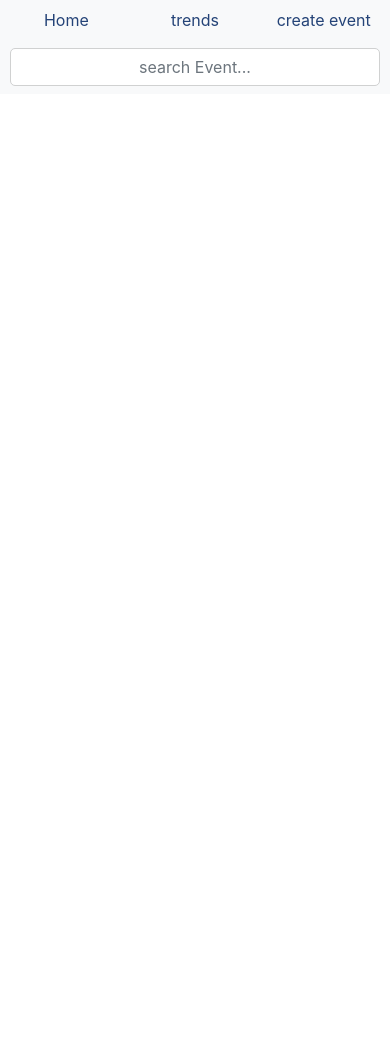
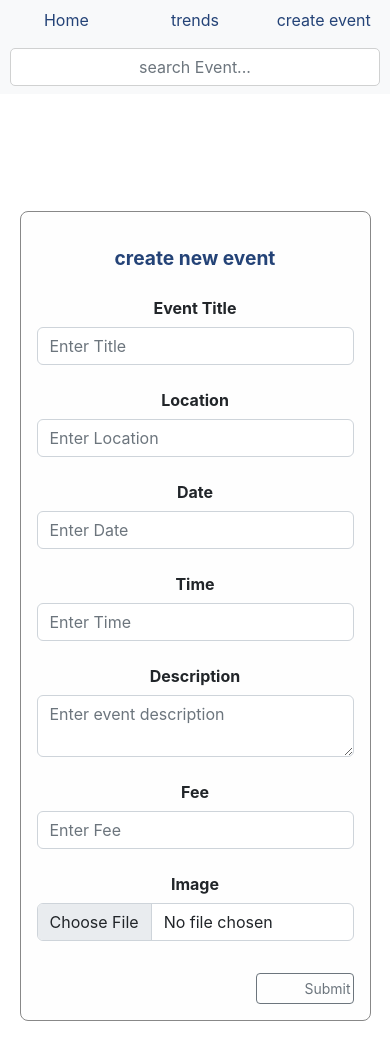
Before and after one commit to mwenje24/org-events, a React (Create React App) app: page /create-event in a window 390 px wide. Shown: the top 1060 px of the page. Before the commit the page ends 844 px from the top, so only its background shows below. Built offline with nearby package versions, Linux system fonts and the light colour scheme.

Commit message:
created an event entry form

```diff
--- a/src/components/EventCard.js
+++ b/src/components/EventCard.js
@@ -1,15 +1,15 @@
 import React from 'react'
-import pic from '../assets/logo192.png'
 
-const EventCard = () => {
+const EventCard = ({image, title, location, date, time, fee}) => {
   return (
     <>
       <div className='popular-card'>
-          <img src={pic} className="card-img-top" alt="..."/>
+          <img src={image} className="card-img-top" alt="..."/>
           <div className="card-body">
-            <h6 className="card-title">Event Title <span className='ms-3'>charges</span></h6>
-            <h6 className="card-text">location</h6>
-            <h6 className="card-text">date:day<span className='btn btn-sm btn-secondary ms-3'>Attend</span></h6>
+            <p className="card-title title mt-2">Theme: {title }</p>
+            <p className="card-text">Location: {location}</p>
+            <p className="card-text w-100 title-gradient text-light">👉 {date} : {time}</p>
+            <p className='text-danger ms-4'>fee: $ {fee}<button className='btn btn-sm btn-secondary ms-3'>Attend</button></p>
           </div>
       </div>
     </>
--- a/src/components/categories/CreateAccount.js
+++ b/src/components/categories/CreateAccount.js
@@ -4,7 +4,7 @@ import {Link} from 'react-router-dom'
 const CreateAccount = () => {
     return (
         <>
-          <form className="modal-content animate" onSubmit="">
+          <form className="modal-content animate">
           <span className='page-headings'>create account</span>
           <div className="log-container">
           <label className='form-label mt-4'><b>organiser name</b></label>
--- a/src/components/categories/CreateEvent.js
+++ b/src/components/categories/CreateEvent.js
@@ -5,6 +5,67 @@ const CreateEvent = () => {
   return (
     <div>
       {/* <form className="itemform-content"></form> */}
+      <form className="modal-content animate">
+        <span className='page-headings'>create new event</span>
+        <div className="log-container">
+          <div class="mb-3 row">
+            <label className='col-sm-2 col-form-label'><b>Event Title</b></label>
+          <div class="col-sm-10">
+            <input className="form-control" type="text" placeholder="Enter Title" name="title"/>
+          </div>
+          </div>
+
+          <div class="mb-3 row">
+            <label className='col-sm-2 col-form-label'><b>Location</b></label>
+          <div class="col-sm-10">
+            <input className="form-control" type="text" placeholder="Enter Location" name="location"/>
+          </div>
+          </div>
+
+          <div class="mb-3 row">
+            <label className='col-sm-2 col-form-label'><b>Date</b></label>
+          <div class="col-sm-10">
+            <input className="form-control" type="text" placeholder="Enter Date" name="date"/>
+          </div>
+          </div>
+
+          <div class="mb-3 row">
+            <label className='col-sm-2 col-form-label'><b>Time</b></label>
+          <div class="col-sm-10">
+            <input className="form-control" type="text" placeholder="Enter Time" name="time"/>
+          </div>
+          </div>
+
+          <div class="mb-3 row">
+            <label className='col-sm-2 col-form-label'><b>Description</b></label>
+          <div class="col-sm-10">
+            <textarea className="form-control"
+              type="text"
+              placeholder="Enter event description"
+              // value = {formData.description}
+              // onChange={handleChange}
+              name="description">
+          </textarea>
+        </div>
+          </div>
+
+          <div class="mb-3 row">
+            <label className='col-sm-2 col-form-label'><b>Fee</b></label>
+          <div class="col-sm-10">
+            <input className="form-control" type="text" placeholder="Enter Fee" name="fee"/>
+          </div>
+          </div>
+
+          <div class="mb-3 row">
+            <label className='col-sm-2 col-form-label'><b>Image</b></label>
+          <div class="col-sm-10">
+            <input className="form-control" type="file" name="image"/>
+          </div>
+          </div>
+
+          <button className='btn btn-sm btn-outline-secondary mt-3 w-25 px-5' type="submit">Submit</button>
+        </div>
+      </form>
 
     </div>
   )
--- a/src/components/categories/Login.js
+++ b/src/components/categories/Login.js
@@ -5,7 +5,7 @@ import {Link} from 'react-router-dom'
 const Login = () => {
   return (
     <div>
-      <form className="modal-content animate" onSubmit="">
+      <form className="modal-content animate">
           <div className="imgcontainer">
             <img src={image} alt="Avatar" className="avatar"/>
           </div>
--- a/src/components/trending/Trending.js
+++ b/src/components/trending/Trending.js
@@ -1,14 +1,32 @@
-import React from 'react'
+
+import React, {useState, useEffect} from 'react'
 import EventCard from "../EventCard"
 
 const Trending = () => {
+  const [event, setEvent] = useState(null);
+
+    useEffect(() => {
+      fetch(`http://localhost:9292/events`)
+        .then((r) => r.json())
+        .then((event) => setEvent(event));
+        // .then((event) => console.log(event));
+    }, []);
+
+    if (!event) return <h2>Loading events data...</h2>;
   return (
     <>
       <div className='container trends mt-3' id='trends'>
         <span className='page-headings'>Trending Events</span>
         <div className="cards">
-            <EventCard />
-            <EventCard />
+            {event.map(item =>(
+              <EventCard key={item.id}
+                image={item.image}
+                title={item.title}
+                location={item.location}
+                date={item.date}
+                time={item.time}
+                fee={item.fee}/>
+            ))}
         </div>
      </div>
     </>
--- a/src/index.css
+++ b/src/index.css
@@ -10,6 +10,12 @@ body {
 code {
   font-family: source-code-pro, Menlo, Monaco, Consolas, 'Courier New',
     monospace;
+}
+.title{
+  color: #244377;
+}
+.title-gradient{
+  background-image: linear-gradient(to right, rgba(0, 0, 0, 0.493), rgb(161, 213, 236));
 }
 .page-headings{
   color: #244377;
@@ -96,8 +102,9 @@ nav-header{
   width: 100%;
 }
 .popular-card{
-  height: 32vh;
+  height: 40vh;
   width: 20%;
+  padding: 10px;
   margin-top: 1rem;
   display: inline-block;
   /* margin: 0.1rem; */
@@ -110,21 +117,17 @@ nav-header{
   height: 20vh;
   background-size: cover;
 }
-/* .popular-card
-  .card-body h6{
+.popular-card
+  .card-body p{
     display: flex;
-    float: left;
-    font-size: 18px;
+    font-size: 14px;
 }
+
 .popular-card
-  .card-body p span, h6 span{
-    display: flex;
-    float: right;
-    font-size: 18px;
-} */
-.popular-card
-  .card-body h6 span .btn{
+  .card-body p button{
   margin-left: 0.6rem;
+  display: flex;
+  float: left;
   height: 25px;
 }
 
@@ -166,7 +169,7 @@ img.avatar {
     margin-top: 25vh;
   }
   .popular-card{
-  height: 50vh;
+  height: 54vh;
   }
   .popular-card {
   width: 50%;
```
Also changed, not shown: src/components/home/Home.js (+0 -11 lines).
